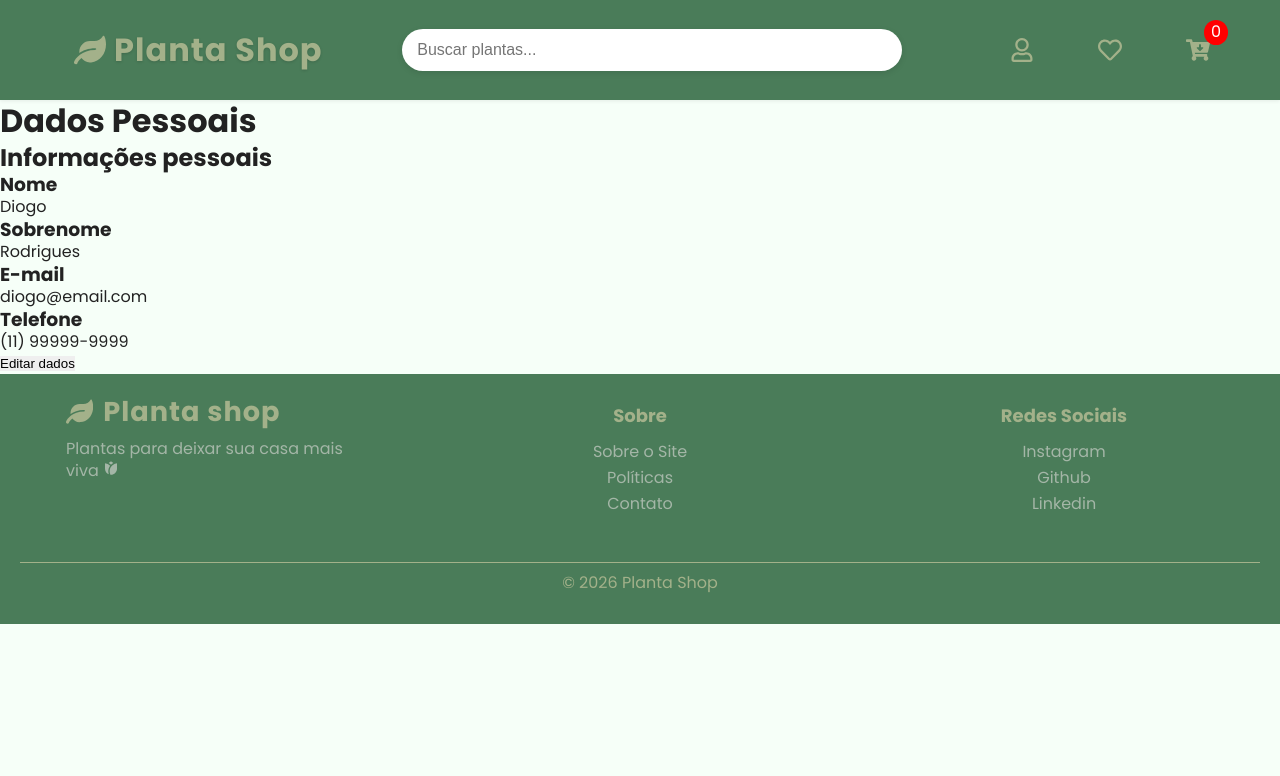
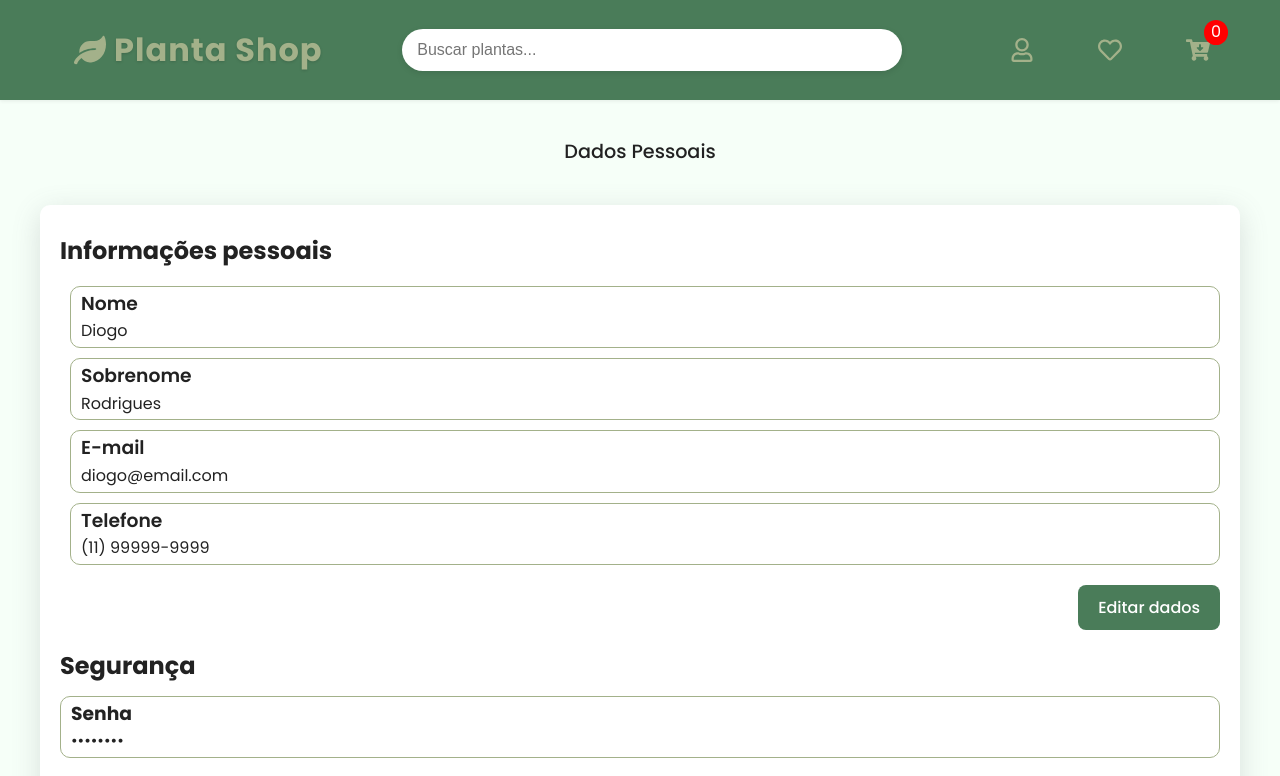
Before and after one commit to DiogoIV/My_store, a React (Vite) app: page /minha-conta/dados-pessoais in a window 1280 px wide. Shown: the top 776 px of the page. Built offline with nearby package versions, Linux system fonts and the light colour scheme.

Commit message:
set
termiando layout e conteúdo da primeira parte dos dados pessoais.

```diff
--- a/src/pages/Perfil/DadosPessoais/DadosPessoais.jsx
+++ b/src/pages/Perfil/DadosPessoais/DadosPessoais.jsx
@@ -13,35 +13,56 @@ function DadosPessoais() {
                 <h2>Informações pessoais</h2>
 
 
-                <ul>
-                    <li>
+                <ul className='dados-valores'>
+
+                    <li className='valores-pessoais'>
                         <h3>Nome</h3>
                         <span>Diogo</span>
                     </li>
 
-                    <li>
+                    <li className='valores-pessoais'>
                         <h3>Sobrenome</h3>
                         <span>Rodrigues</span>
                     </li>
 
-                    <li>
+                    <li className='valores-pessoais'>
                         <h3>E-mail</h3>
                         <span>diogo@email.com</span>
                     </li>
 
-                    <li>
+                    <li className='valores-pessoais'>
                         <h3>Telefone</h3>
                         <span>(11) 99999-9999</span>
                     </li>
 
-                    <li>
-                        <button>
+                    <li className='container-btn-editar-dados'>
+                        <button className='btn-editar-dados'>
                             Editar dados
                         </button>
                     </li>
                 </ul>
 
+                <div className='sessao-seguranca'>
+
+                    <h2>Segurança</h2>
+
+                    <div className='seguranca-valores'>
+
+                        <div className='valores-pessoais'>
+                            <h3>Senha</h3>
+                            <span>••••••••</span>
+                        </div>
+
+                        <button className='btn-alterar-senha'>
+                            Alterar senha
+                        </button>
+                    </div>
+
+                </div>
+
             </section>
+
+
         </main>
     )
 }
--- a/src/pages/Perfil/DadosPessoais/dadosPessoais.css
+++ b/src/pages/Perfil/DadosPessoais/dadosPessoais.css
@@ -0,0 +1,101 @@
+.container-principal-dados {
+    display: flex;
+    flex-direction: column;
+    align-items: center;
+    gap: 20px;
+
+    padding: 20px 20px 4rem 20px;
+    flex: 1;
+}
+
+.container-principal-dados>h1 {
+    padding: 20px 0px;
+    font-size: 1.2em;
+    font-weight: 500;
+}
+
+/*sessao-dados-valores*/
+
+.sessao-dados-valores {
+    display: flex;
+    flex-direction: column;
+    gap: 20px;
+
+    background-color: white;
+    box-shadow: rgba(100, 100, 111, 0.2) 0px 7px 29px 0px;
+    border-radius: 10px;
+
+    padding: 30px 20px;
+    max-width: 1200px;
+
+    width: 100%;
+}
+
+.sessao-dados-valores .dados-valores {
+    display: flex;
+    flex-direction: column;
+    gap: 10px;
+
+
+    list-style: none;
+    padding-left: 10px;
+}
+
+.valores-pessoais {
+    display: flex;
+    flex-direction: column;
+    gap: 5px;
+    border: 1px solid var(--green-light);
+    border-radius: 10px;
+    padding: 5px 10px;
+}
+
+.dados-valores h3 {
+    font-weight: 600;
+}
+
+.container-btn-editar-dados {
+    margin-top: 10px;
+    align-self: end;
+}
+
+
+
+/*sessao-seguranca*/
+
+.sessao-seguranca {
+    display: flex;
+    flex-direction: column;
+
+    gap: 15px;
+}
+
+.sessao-seguranca .seguranca-valores {
+    display: flex;
+    flex-direction: column;
+    gap: 20px;
+
+
+}
+
+.btn-alterar-senha,
+.btn-editar-dados {
+    background-color: var(--green-primary);
+    color: white;
+    align-self: flex-end;
+    cursor: pointer;
+    font-family: inherit;
+    font-size: 16px;
+    font-weight: 500;
+    padding: 10px 20px;
+    border: none;
+    border-radius: 8px;
+
+    transition: background-color .2s ease;
+}
+
+.btn-editar-dados:hover,
+.btn-alterar-senha:hover {
+    background-color: var(--green-light);
+    color: white;
+}
```
